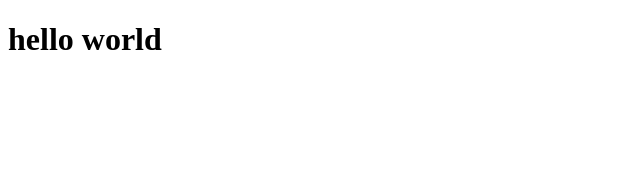
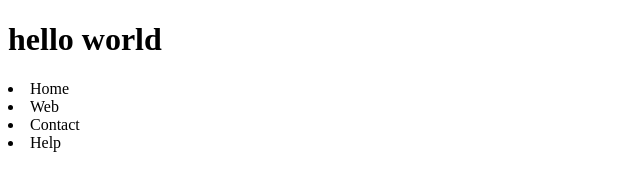
Before and after one commit to ShakeelAyaan/PracticalOne, a plain HTML site: page Index.html in a window 1280 px wide. Shown: the whole page, without its empty margins (0-640 px from the left). Drawn offline with Linux system fonts and the light colour scheme.

Commit message:
nav list added

```diff
--- a/Index.html
+++ b/Index.html
@@ -1,13 +1,21 @@
 <!DOCTYPE html>
 <html lang="en">
-<head>
-    <meta charset="UTF-8">
-    <meta http-equiv="X-UA-Compatible" content="IE=edge">
-    <meta name="viewport" content="width=device-width, initial-scale=1.0">
+  <head>
+    <meta charset="UTF-8" />
+    <meta http-equiv="X-UA-Compatible" content="IE=edge" />
+    <meta name="viewport" content="width=device-width, initial-scale=1.0" />
     <title>Document</title>
-</head>
-<body>
+  </head>
+  <body>
     <h1>hello world</h1>
     <p></p>
-</body>
+    <nav>
+      <li>Home</li>
+      <li>Web</li>
+
+      <li>Contact</li>
+
+      <li>Help</li>
+    </nav>
+  </body>
 </html>
```
